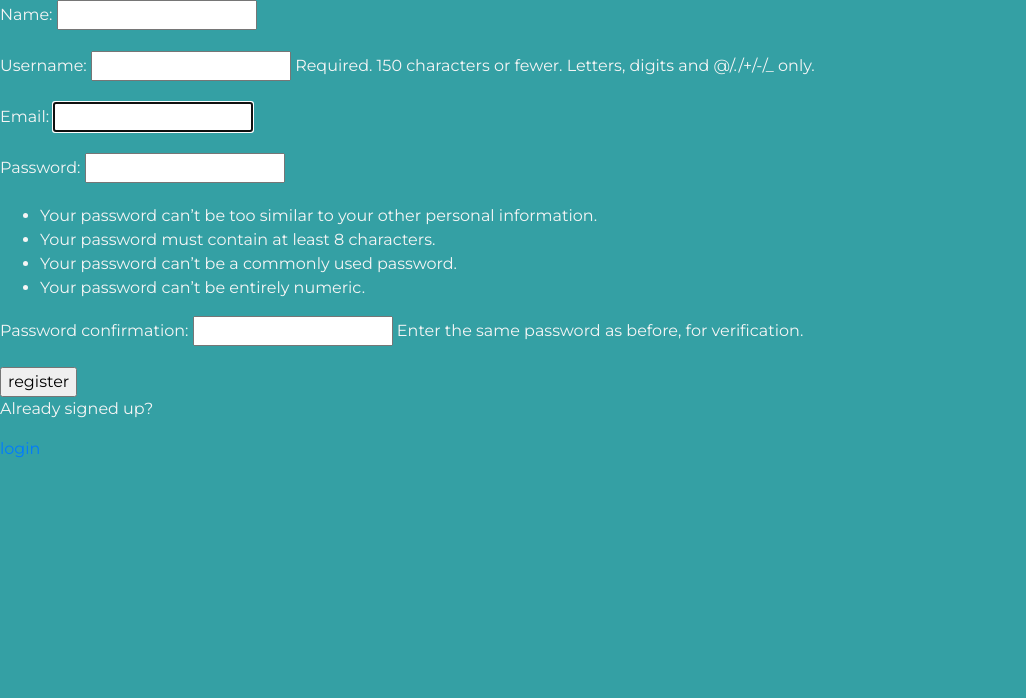
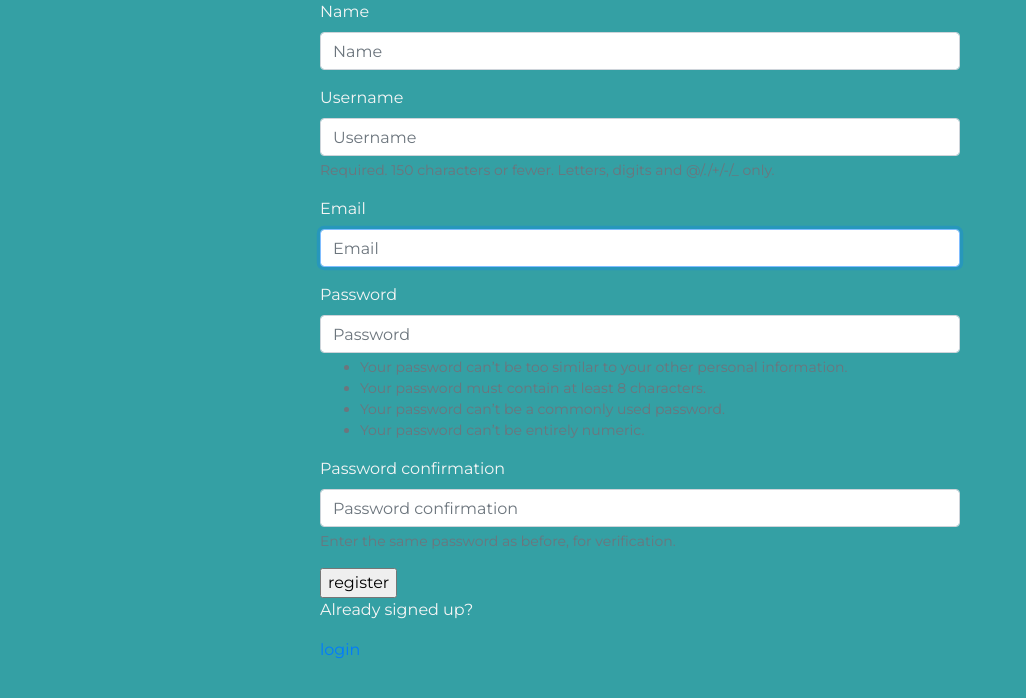
Before and after one commit to kennedybabu/my-hood, a Django app: page /register/ in a window 1280 px wide. Shown: the part 56-754 px from the top of the page, without its empty margins (0-1026 px from the left). Run offline with Django 4.2, Linux system fonts and the light colour scheme; some libraries are stand-ins or nearby versions.

Commit message:
style: style the registration page

```diff
--- a/app/templates/app/login_register.html
+++ b/app/templates/app/login_register.html
@@ -1,4 +1,6 @@
 {% extends 'base.html' %}
+
+{% load bootstrap4 %}
 
 
 {% block content %}
@@ -19,10 +21,11 @@
     </div>
 
 {% else %}
-    <div>
+    <div class="form-wrapper">
         <form action="" method='post'>
             {% csrf_token %}
-            {{ form.as_p }}
+            {% bootstrap_form form %}
+            <!-- {{ form.as_p }} -->
             <input type="submit" value="register">
         </form>
         <p>Already signed up?</p>
--- a/static/styles/main.css
+++ b/static/styles/main.css
@@ -62,8 +62,9 @@ body > div > div.middle.col-md-6 {
 
 .form-wrapper {
     margin: 0 auto;
-    width: 60%;
+    width: 50%;
     height: auto;
+
 }
 
 
```
